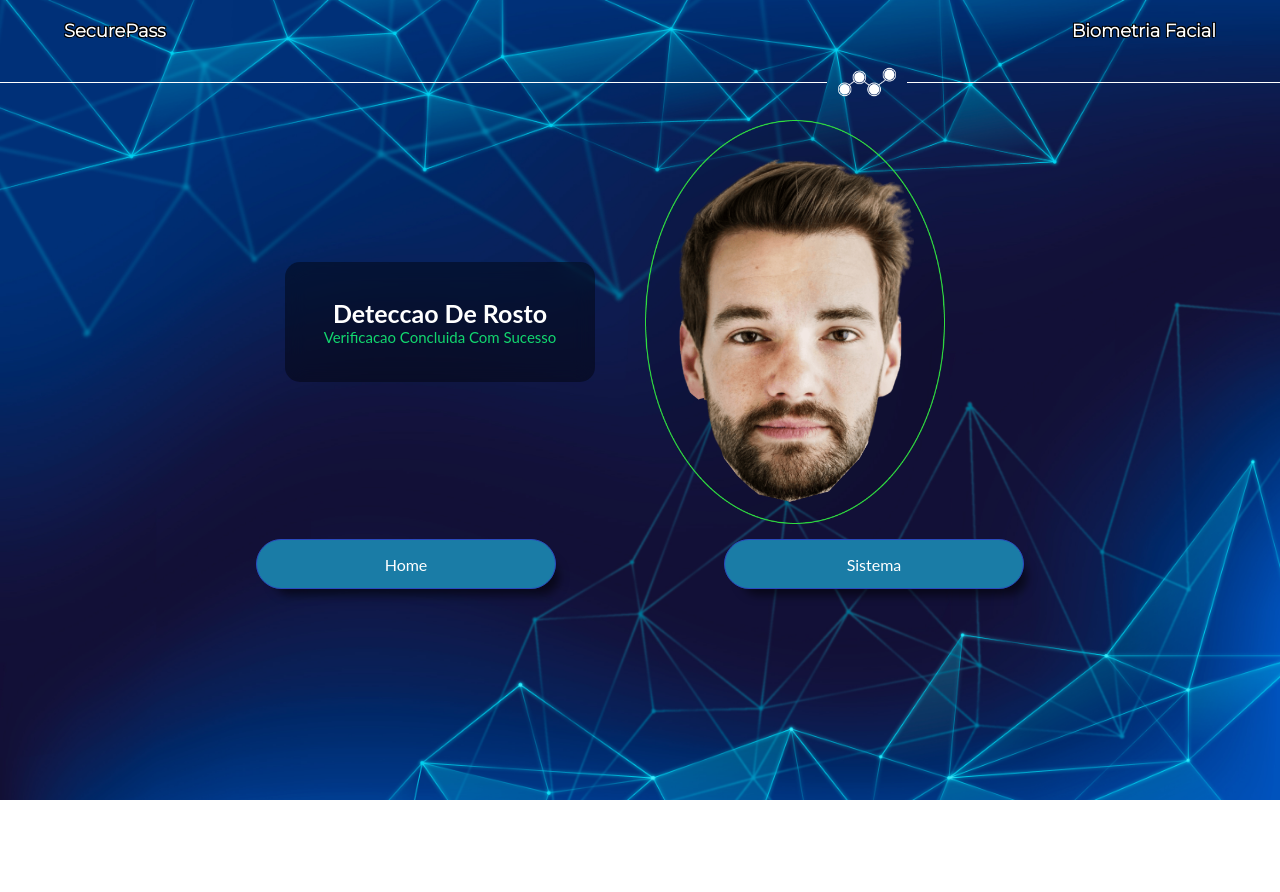
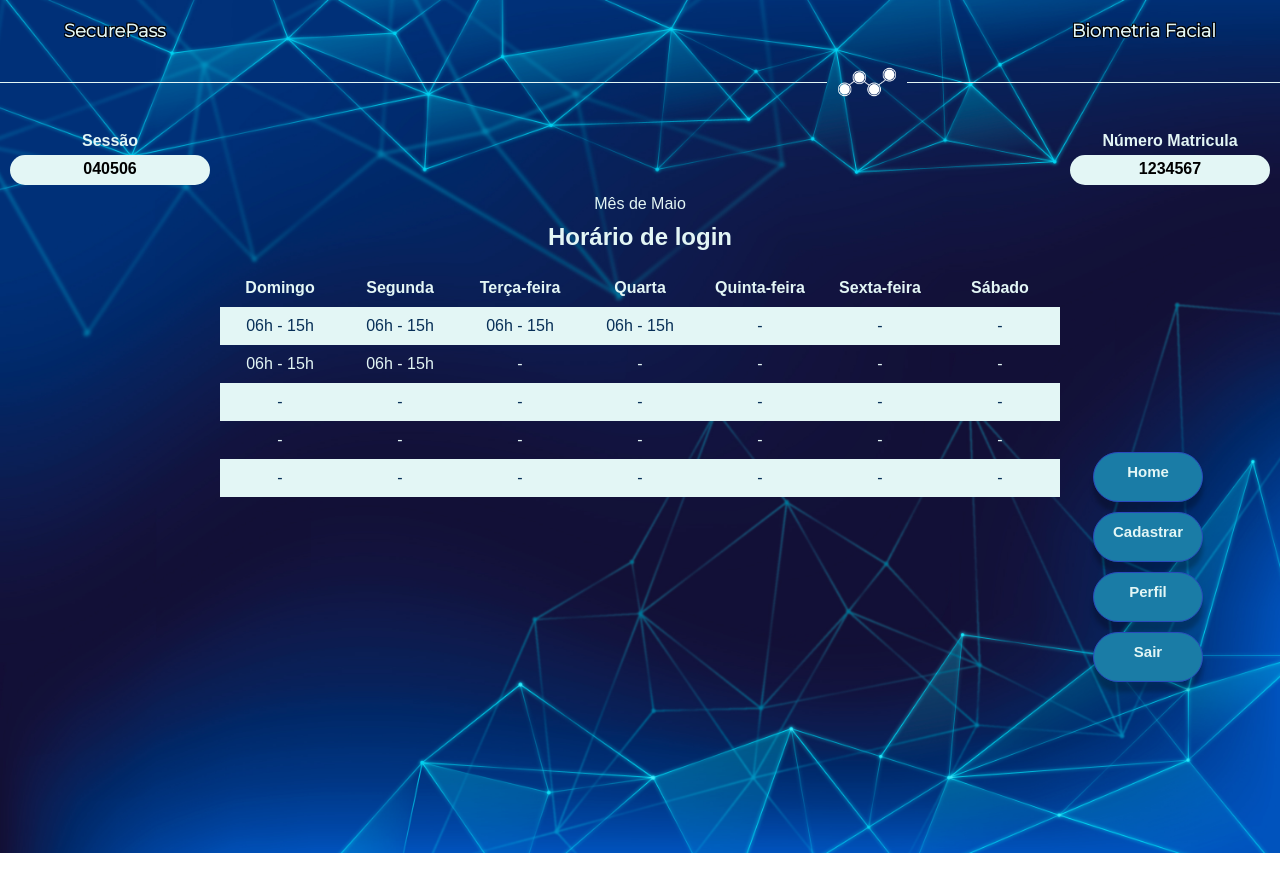
Before and after one commit to SecurePass-Senai/Secure-Pass-Center, a React (Vite) app: page / in a window 1280 px wide. Shown: the top 892 px of the page. Before the commit the page ends 800 px from the top, so only its background shows below. Built offline with nearby package versions, Linux system fonts and the light colour scheme.

Commit message:
att 12/09

```diff
--- a/src/main.tsx
+++ b/src/main.tsx
@@ -5,14 +5,14 @@ import Header from './components/Header'
 import './index.css'
 import Cadastro from './pages/Cadastro'
 import IdFacial from './pages/IdFacial'
-// import Acoes from './pages/Acoes'
+import Acoes from './pages/Acoes'
 
 ReactDOM.createRoot(document.getElementById('root')!).render(
   <React.StrictMode>
     <Header/>
     {/* <App /> */}
-    {/* <Acoes /> */}
+    {<Acoes />}
     {/* <Cadastro /> */}
-    <IdFacial/>
+    {/* <IdFacial/>  */}
   </React.StrictMode>,
 )
```
